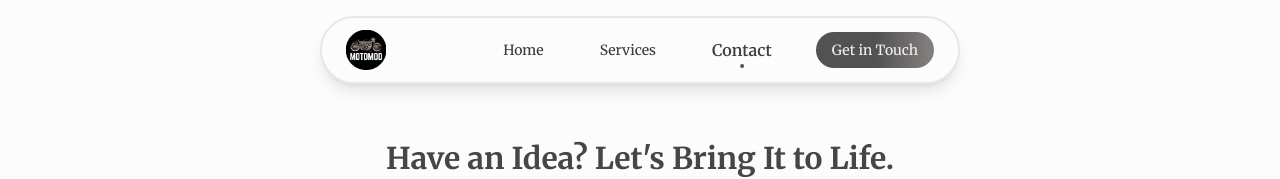
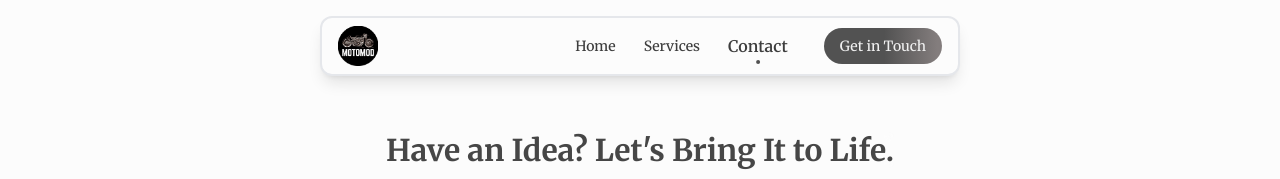
Before and after one commit to aravinth1232/mm2-zeit, a React (Vite) app: page /contact in a window 1280 px wide. Shown: the top 179 px of the page. Built offline with nearby package versions, Linux system fonts and the light colour scheme.

Commit message:
Navbar modified

```diff
--- a/src/components/Navbar.jsx
+++ b/src/components/Navbar.jsx
@@ -1,7 +1,7 @@
 import React, { useState } from 'react'
 
 import logo from "../assets/logo2.png";
-import { Home,Handshake,LifeBuoy, Contact,CircleChevronRight,RefreshCcwDot, Disc, Ellipsis, EllipsisVertical, EllipsisVerticalIcon, CircleEllipsis, RedoDot, MapPinCheck, Dot,X } from 'lucide-react';
+import { Home,Handshake,LifeBuoy, Contact,CircleChevronRight,RefreshCcwDot, Disc, Ellipsis, EllipsisVertical, EllipsisVerticalIcon, CircleEllipsis, RedoDot, MapPinCheck, Dot,X, Menu } from 'lucide-react';
 import { Link, useLocation } from 'react-router-dom';
 import { motion, AnimatePresence } from 'framer-motion';
 import { useEffect } from 'react';
@@ -24,6 +24,7 @@ const Navbar = () => {
 
 
   const [open,setOpen] = useState(false);
+  const [openNew,setOpenNew] = useState(false);
   const [scrolled, setScrolled] = useState(false);
 
   useEffect(() => {
@@ -50,17 +51,22 @@ const Navbar = () => {
 
   const [isModalOpen, setIsModalOpen] = useState(false);
 
+  const [isOpen, setIsOpen] = useState(false);
+
+  const toggleMenu = () => {
+    setIsOpen(prev => !prev);
+  };
+
 
   return (
 
 
 
+     <header
 
-
-    <header className={`bg-sitewhite my-4 z-50 lg:w-1/2  shadow-lg py-2 lg:py-2   mx-auto flex justify-between  px-6  items-center transition-all duration-150 ease-linear  sticky top-4 border-2
-    rounded-full
-    `}>
-      <Link
+     className='sticky top-4 mx-4 my-4 px-4 py-1  lg:w-1/2 lg:mx-auto z-50 bg-sitewhite flex items-center justify-between h-[60px] lg:h-auto shadow-lg rounded-xl border-2 '
+     >
+        <Link
       to="/"
       className={` transition-all duration-300 ease-linear
         ${scrolled  ? "    " : " " }
@@ -71,26 +77,34 @@ const Navbar = () => {
         src={logo} alt="logo" />
       </Link>
 
+        <div className='flex items-center gap-5'>
+        <nav
+        className={`z-50 absolute  top-[60px] right-0  lg:py-0 px-4 w-full lg:w-auto bg-sitewhite lg:static flex flex-col  lg:flex-row lg:items-center lg:max-h-full gap-4 lg:gap-7  overflow-hidden transition-all duration-300  ease-in-out    lg:shadow-none
 
-      <div className="hidden   lg:flex items-center justify-center  gap-3"  >
-      <nav className=' flex self-end gap-6 px-4     '>
-        {
+          ${isOpen ? "max-h-96 shadow-lg border-2 py-5 rounded-lg"  :  "max-h-0"}
+  `}
+
+        >
+
+             {
           links.map(({id,name,path,icon:Icon})=>(
 
             <Link
-
-            className={`w-full flex flex-row-reverse px-4 py-3 justify-center items-center  gap  rounded-full font-medium group hover:scale-[1.2] transition-all duration-200
+            onClick={()=>setIsOpen(false)}
+            className={`w-full  flex flex-row-reverse py-1 lg:py-3 justify-end lg:justify-center items-center    rounded-full font-medium group lg:hover:scale-[1.2] transition-all duration-200
               ${path===currentPath ? " font-semibold text-tertiary-300 "  : "hover:text-tertiary-200 text-tertiary-100  "}
               `}
             key={id}
-            to={path} >
+            to={path}
+
+            >
               {/* <Icon className={`w-6 h-6 `} /> */}
               <h1 className={`relative text-tertiary-900  font-primary transition-all duration-200
 
                 ${path ===currentPath  ? "font-semibold text-tertiary-900 text-base" : "text-sm hover:text-tertiary-500 text-tertiary-100  "}` }>{name}
 
                 <span
-                className='absolute  top-1 left-1/2 -translate-x-1/2 translate-y-1/2  '
+                className='hidden lg:block absolute  top-1 left-1/2 -translate-x-1/2 translate-y-1/2  '
                 >{path === currentPath && <Dot className={`  w-6 h-6
 
                       ${scrolled ? "text-tertiary-900" : " text-tertiary-700" } `} />   }  </span>
@@ -103,18 +117,26 @@ const Navbar = () => {
           ))
         }
 
-      </nav>
-
-        <div className="relative z-50">
         <motion.button
         whileHover={{ scale: 1.1 }}
         whileTap={{ scale: 0.95 }}
         onClick={() => setIsModalOpen(!isModalOpen)}
-        className={` text-sm  font-medium font-primary bg-gradient2 px-4 py-2 rounded-[999px] text-tertiary-100  `}>
+        className={`lg:hidden text-sm  font-medium font-primary bg-gradient2 mt-4 px-4 py-2 rounded-[999px]   text-tertiary-100  `}>
           Get in Touch
         </motion.button>
 
-        {/* modal start */}
+
+
+
+        </nav>
+        <motion.button
+        whileHover={{ scale: 1.1 }}
+        whileTap={{ scale: 0.95 }}
+        onClick={() => setIsModalOpen(!isModalOpen)}
+        className={`hidden lg:block text-sm  font-medium font-primary bg-gradient2  px-4 py-2 rounded-[999px]   text-tertiary-100  `}>
+          Get in Touch
+        </motion.button>
+
          <AnimatePresence>
         {isModalOpen && (
           <motion.div
@@ -178,88 +200,21 @@ const Navbar = () => {
       </AnimatePresence>
 
         </div>
+        <div class="flex  lg:hidden ">
+
+
+             <Menu
+             onClick={toggleMenu}
+             />
 
         </div>
-
-        <button
-  onClick={() => {
-    setOpen(!open);
-  }}
-  disabled= {open}
-  className={`flex flex-col items-start gap-[6px] cursor-pointer group  lg:hidden
-    ${open ? " opacity-0 " : "opacity-100 "}`
-
-  }
->
-
-
-  <span
-    className={`block h-[2px] bg-black transition-all duration-300 ${
-      open ? "w-5" : "w-2"
-    } lg:group-hover:w-5`}
-  ></span>
-  <span
-    className={`block h-[2px] bg-black transition-all duration-300 ${
-      open ? "w-8" : "w-4"
-    } lg:group-hover:w-8`}
-  ></span>
-  <span
-    className={`block h-[2px] bg-black transition-all duration-300 ${
-      open ? "w-5" : "w-6"
-    } lg:group-hover:w-5`}
-  ></span>
-</button>
 
 
 
 
-<aside
-  className={`fixed top-0 inset-0 left-0 w-3/4 h-screen bg-primary flex flex-col   transition-all duration-300 ease-in-out transform rounded-md ${
-    open ? "opacity-100 visible translate-x-0" : "opacity-0 invisible -translate-x-full"
-  }`}
->
-  {/* Navigation Links */}
-  <nav className="relative flex flex-col gap-4 w-full px-4 py-4 lg:hidden translate-y-20">
-    {links.map(({ id, name, path, icon: Icon }) => (
-      <Link
-      onClick={() => {
-        setOpen(!open);
-      }}
-        key={id}
-        to={path}
-        className={`w-full flex items-center justify-between px-4 py-3 gap-2 rounded font-medium group active:scale-95 transition-all duration-200  ${
-          path === currentPath
-            ? "font-semibold text-tertiary-200 "
-            : "hover:text-tertiary-200 text-tertiary-300 "
-        }`}
-      >
-
-        {/* {path === currentPath && <Icon className="w-6 h-6" />} */}
-
-        <h1 className="text-base font-primary">{name}</h1>
-        {path === currentPath &&  <Dot className="w-10 h-10"  /> }
-      </Link>
-    ))}
-  </nav>
+    </header>
 
 
-
-
-  {/* Close Button */}
-  <motion.button
-   whileTap={{ scale: 0.95 }}
-    onClick={() => setOpen(!open)}
-    className="absolute top-5 right-6 cursor-pointer group"
-  >
-    <div className="relative w-5 h-5">
-      <span className="block absolute w-5 h-[3px] bg-white rotate-45 top-1/2 left-0 transform -translate-y-1/2"></span>
-      <span className="block absolute w-5 h-[3px] bg-white -rotate-45 top-1/2 left-0 transform -translate-y-1/2"></span>
-    </div>
-  </motion.button>
-</aside>
-
-
-    </header>
 
 
   )
@@ -276,3 +231,55 @@ export default Navbar
                 >
                   <X />
                 </button> */}
+
+
+
+
+
+
+
+
+//                 <aside
+//   className={`fixed top-0 inset-0 left-0 w-3/4 h-screen bg-primary flex flex-col   transition-all duration-300 ease-in-out transform rounded-md ${
+//     open ? "opacity-100 visible translate-x-0" : "opacity-0 invisible -translate-x-full"
+//   }`}
+// >
+//   {/* Navigation Links */}
+//   <nav className="relative flex flex-col gap-4 w-full px-4 py-4 lg:hidden translate-y-20">
+//     {links.map(({ id, name, path, icon: Icon }) => (
+//       <Link
+//       onClick={() => {
+//         setOpen(!open);
+//       }}
+//         key={id}
+//         to={path}
+//         className={`w-full flex items-center justify-between px-4 py-3 gap-2 rounded font-medium group active:scale-95 transition-all duration-200  ${
+//           path === currentPath
+//             ? "font-semibold text-tertiary-200 "
+//             : "hover:text-tertiary-200 text-tertiary-300 "
+//         }`}
+//       >
+
+//         {/* {path === currentPath && <Icon className="w-6 h-6" />} */}
+
+//         <h1 className="text-base font-primary">{name}</h1>
+//         {path === currentPath &&  <Dot className="w-10 h-10"  /> }
+//       </Link>
+//     ))}
+//   </nav>
+
+
+
+
+//   {/* Close Button */}
+//   <motion.button
+//    whileTap={{ scale: 0.95 }}
+//     onClick={() => setOpen(!open)}
+//     className="absolute top-5 right-6 cursor-pointer group"
+//   >
+//     <div className="relative w-5 h-5">
+//       <span className="block absolute w-5 h-[3px] bg-white rotate-45 top-1/2 left-0 transform -translate-y-1/2"></span>
+//       <span className="block absolute w-5 h-[3px] bg-white -rotate-45 top-1/2 left-0 transform -translate-y-1/2"></span>
+//     </div>
+//   </motion.button>
+// </aside>
--- a/src/pages/Home.jsx
+++ b/src/pages/Home.jsx
@@ -36,12 +36,12 @@ const images = [
 
 const Home = () => {
 
-  // useEffect(() => {
-  //   window.scrollTo(0, 0);
-  //   window.onbeforeunload = () => {
-  //     window.scrollTo(0, 0);
-  //   };
-  // }, []);
+  useEffect(() => {
+    window.scrollTo(0, 0);
+    window.onbeforeunload = () => {
+      window.scrollTo(0, 0);
+    };
+  }, []);
 
 
 
```
